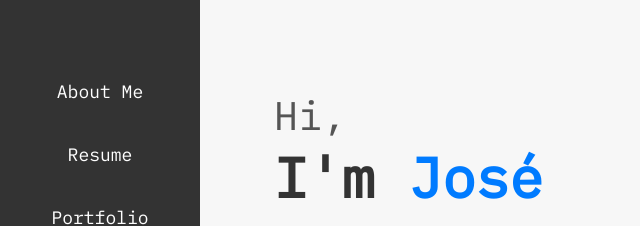
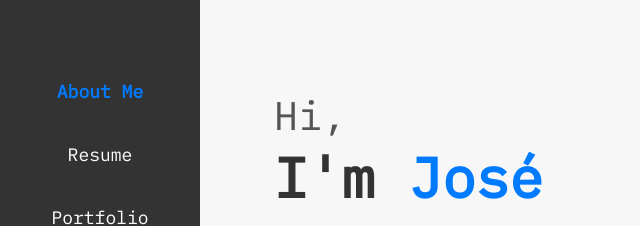
Before and after one commit to jmffelisberto/Showroom, a website: page index.html in a window 1280 px wide. Shown: the part 150-376 px from the top of the page, 0-640 px from the left. Drawn offline with Linux system fonts and the light colour scheme; a web font is replaced by a local one.

Commit message:
final side-nav

```diff
--- a/css/styles.css
+++ b/css/styles.css
@@ -61,6 +61,10 @@ body {
   color: #ddd;
 }
 
+#side-nav a.active {
+  color: #007bff; /* Change to your desired highlight color */
+  font-weight: bold;
+}
 
 main {
   margin-left: 200px;
--- a/js/scripts.js
+++ b/js/scripts.js
@@ -184,3 +184,36 @@ document.addEventListener("DOMContentLoaded", function() {
     appearOnScroll.observe(fader);
   });
 });
+
+// Highlight Side-Nav
+document.addEventListener("DOMContentLoaded", function() {
+  // Array of IDs for sections or divs that need track
+  const sectionIds = ["section1", "section2", "section3", "section4", "section5"];
+  const navLinks = document.querySelectorAll("#side-nav a");
+
+  const highlightNavLink = (targetId) => {
+    navLinks.forEach(link => {
+      link.classList.remove("active");
+      if (link.getAttribute("href") === `#${targetId}`) {
+        link.classList.add("active");
+      }
+    });
+  };
+
+  const sectionObserver = new IntersectionObserver((entries) => {
+    entries.forEach(entry => {
+      if (entry.isIntersecting) {
+        highlightNavLink(entry.target.id);
+      }
+    });
+  }, {
+    threshold: 0.25
+  });
+
+  sectionIds.forEach(id => {
+    const sectionElement = document.getElementById(id);
+    if (sectionElement) {
+      sectionObserver.observe(sectionElement);
+    }
+  });
+});
```
Also changed, not shown: index.html (+0 -1 lines).
